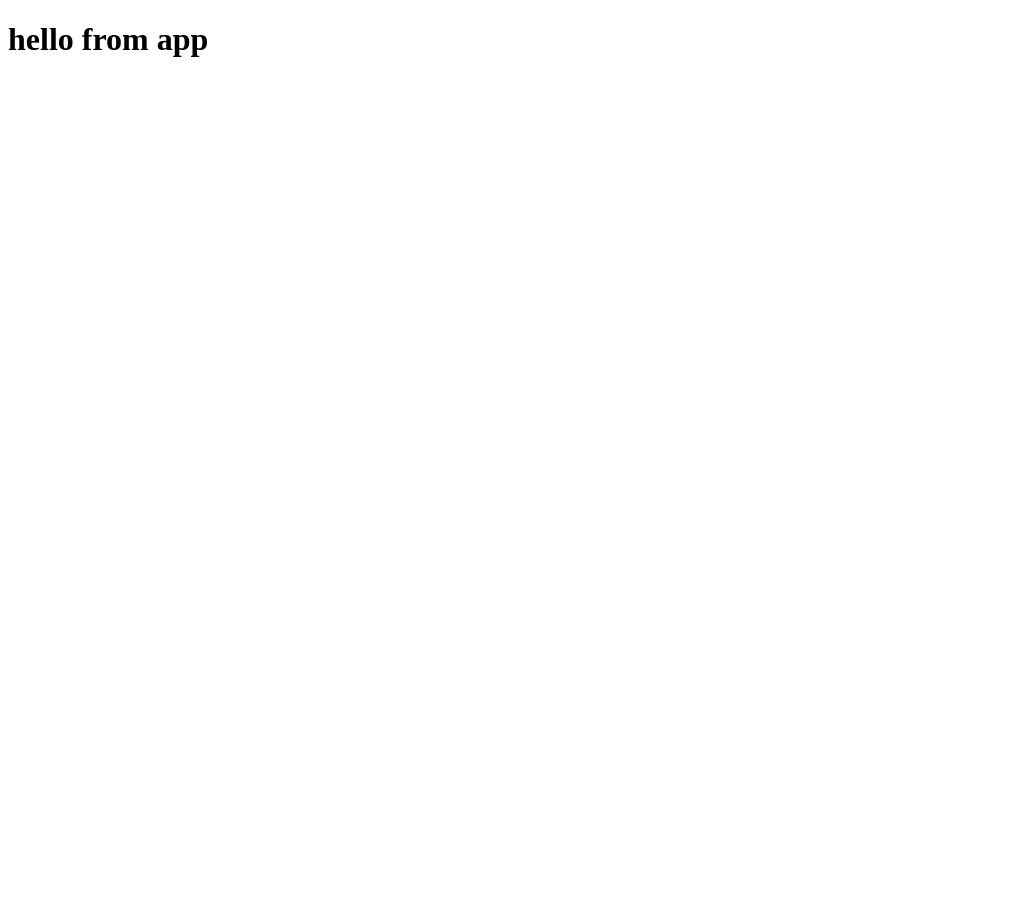
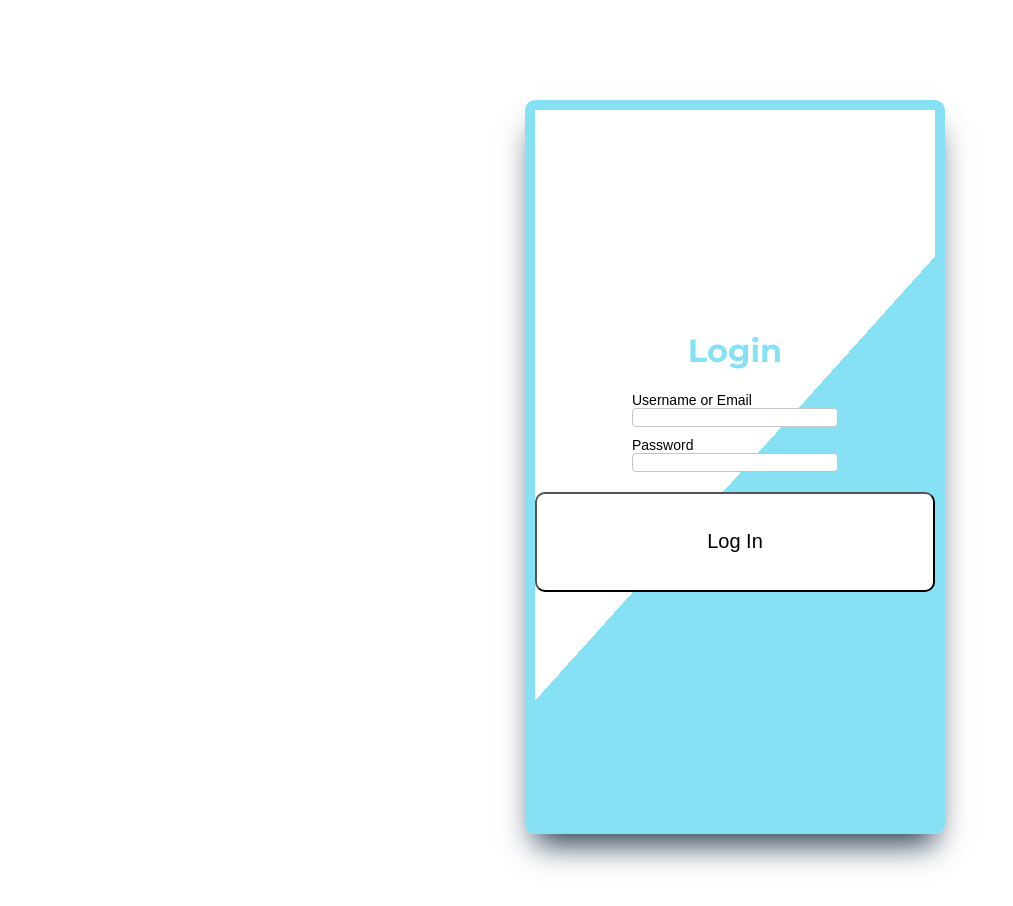
Before and after one commit to kympanic/SoundCloud-Clone, a React (Create React App) app in the folder frontend/: page /login in a window 1280 px wide. Shown: the top 906 px of the page, without its empty margins (0-1013 px from the left). Before the commit the page ends 800 px from the top, so only its background shows below. Built offline with nearby package versions, Linux system fonts and the light colour scheme; no server answers.

Commit message:
loginpageform complete

```diff
--- a/frontend/src/App.js
+++ b/frontend/src/App.js
@@ -1,8 +1,14 @@
+import React from "react";
+import { Route, Switch } from "react-router-dom";
+import LoginFormPage from "./components/LoginFormPage";
+
 function App() {
 	return (
-		<>
-			<h1>hello from app</h1>
-		</>
+		<Switch>
+			<Route path="/login">
+				<LoginFormPage />
+			</Route>
+		</Switch>
 	);
 }
 
--- /dev/null
+++ b/frontend/src/components/LoginFormPage/LoginFormPage.css
@@ -0,0 +1,80 @@
+.login-form h1 {
+	background-color: white;
+	color: rgb(135, 225, 244);
+}
+.login-form {
+	display: flex;
+	flex-direction: column;
+	align-items: center;
+	padding: 200px;
+	justify-content: center;
+	font-family: "Montserrat", sans-serif;
+	background: linear-gradient(
+		132deg,
+		rgba(255, 255, 255, 1) 51%,
+		rgba(135, 225, 244, 1) 51%
+	);
+	margin-left: 517px;
+	margin-right: 517px;
+	margin-top: 100px;
+	margin-bottom: 150px;
+	border: 10px solid rgb(135, 225, 244);
+	box-shadow: rgb(38, 57, 77) 0px 20px 30px -10px;
+	border-radius: 10px;
+}
+
+.login-form button {
+	margin-top: 10px;
+	width: 400px;
+	height: 100px;
+	border-radius: 10px;
+	font-size: 20px;
+	font-weight: 300;
+	background-color: white;
+}
+
+.login-form ul {
+	list-style: none;
+	text-align: center;
+}
+
+.login-form li {
+	margin: 20px 0;
+}
+
+form .input-container {
+	display: flex;
+	flex-direction: column;
+	font-family: "Abel", sans-serif;
+	font-size: 14px;
+	margin-bottom: 10px;
+}
+
+.login-form .input-container input,
+.login-form .input-container textarea {
+	border: 1px solid #c4c4c4;
+	width: 200px;
+	border-radius: 4px;
+	outline: none;
+	transition: all 250ms;
+	background-color: white;
+}
+
+.login-form.input-container label {
+	margin-bottom: 3px;
+	background-color: white;
+}
+
+.login-form .input-container input:focus,
+.login-form .input-container textarea:focus {
+	border: 2px solid rgb(135, 225, 244);
+	background-color: white;
+}
+
+.login-form .input-container textarea {
+	max-height: 100px;
+	min-height: 33px;
+	max-width: 100%;
+	min-width: 100%;
+	width: 100%;
+}
--- /dev/null
+++ b/frontend/src/components/LoginFormPage/index.js
@@ -0,0 +1,55 @@
+import React, { useState } from "react";
+import * as sessionActions from "../../store/session";
+import { useDispatch, useSelector } from "react-redux";
+import { Redirect } from "react-router-dom";
+import "./LoginFormPage.css";
+
+function LoginFormPage() {
+	const dispatch = useDispatch();
+	const sessionUser = useSelector((state) => state.session.user);
+	const [credential, setCredential] = useState("");
+	const [password, setPassword] = useState("");
+	const [errors, setErrors] = useState([]);
+
+	if (sessionUser) return <Redirect to="/profile" />;
+
+	const handleSubmit = (e) => {
+		e.preventDefault();
+		setErrors([]);
+		return dispatch(sessionActions.login({ credential, password })).catch(
+			async (res) => {
+				const data = await res.json();
+				if (data && data.message) setErrors(data.message);
+			}
+		);
+	};
+
+	return (
+		<form className="login-form" onSubmit={handleSubmit}>
+			<h1>Login</h1>
+
+			<div className="input-container">
+				<label htmlFor="credential">Username or Email</label>
+				<input
+					type="text"
+					name="credential"
+					value={credential}
+					onChange={(e) => setCredential(e.target.value)}
+				/>
+			</div>
+			<div className="input-container">
+				<label htmlFor="password">Password</label>
+				<input
+					type="password"
+					name="password"
+					value={password}
+					onChange={(e) => setPassword(e.target.value)}
+				/>
+			</div>
+			<button>Log In</button>
+			<p>{errors}</p>
+		</form>
+	);
+}
+
+export default LoginFormPage;
--- a/frontend/src/index.js
+++ b/frontend/src/index.js
@@ -6,6 +6,8 @@
 import App from "./App";
 import configureStore from "./store";
 import { restoreCSRF, csrfFetch } from "./store/csrf";
+import * as sessionActions from "./store/session";
+
 const store = configureStore();
 
 if (process.env.NODE_ENV !== "production") {
@@ -13,6 +15,7 @@
 
 	window.csrfFetch = csrfFetch;
 	window.store = store;
+	window.sessionActions = sessionActions;
 }
 
 function Root() {
--- a/frontend/src/store/index.js
+++ b/frontend/src/store/index.js
@@ -1,7 +1,10 @@
 import { createStore, combineReducers, applyMiddleware, compose } from "redux";
 import thunk from "redux-thunk";
+import sessionReducer from "./session";
 
-const rootReducer = combineReducers({});
+const rootReducer = combineReducers({
+	session: sessionReducer,
+});
 
 let enhancer;
 
--- /dev/null
+++ b/frontend/src/store/session.js
@@ -0,0 +1,86 @@
+import { csrfFetch } from "./csrf";
+
+const SET_USER = "session/setUser";
+const REMOVE_USER = "session/removeUser";
+
+const setUser = (user) => {
+	return {
+		type: SET_USER,
+		payload: user,
+	};
+};
+
+const removeUser = () => {
+	return {
+		type: REMOVE_USER,
+	};
+};
+
+export const login = (user) => async (dispatch) => {
+	const { credential, password } = user;
+
+	const res = await csrfFetch("/api/session", {
+		method: "POST",
+		body: JSON.stringify({
+			credential,
+			password,
+		}),
+	});
+
+	const data = await res.json();
+	dispatch(setUser(data));
+	return res;
+};
+
+export const restoreUser = () => async (dispatch) => {
+	const response = await csrfFetch("/api/session");
+	const data = await response.json();
+	dispatch(setUser(data));
+	return response;
+};
+
+export const signup = (user) => async (dispatch) => {
+	const { username, email, password, firstName, lastName, profileImg } = user;
+	const response = await csrfFetch("/api/users", {
+		method: "POST",
+		body: JSON.stringify({
+			firstName,
+			lastName,
+			username,
+			email,
+			password,
+			previewImage: profileImg,
+		}),
+	});
+	const data = await response.json();
+	dispatch(setUser(data));
+	return response;
+};
+
+export const logout = () => async (dispatch) => {
+	const response = await csrfFetch("/api/session", {
+		method: "DELETE",
+	});
+	dispatch(removeUser());
+	return response;
+};
+
+const initialState = { user: null };
+
+const sessionReducer = (state = initialState, action) => {
+	let newState;
+	switch (action.type) {
+		case SET_USER:
+			newState = Object.assign({}, state);
+			newState.user = action.payload;
+			return newState;
+		case REMOVE_USER:
+			newState = Object.assign({}, state);
+			newState.user = null;
+			return newState;
+		default:
+			return state;
+	}
+};
+
+export default sessionReducer;
```
